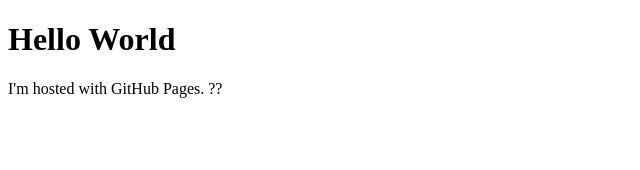
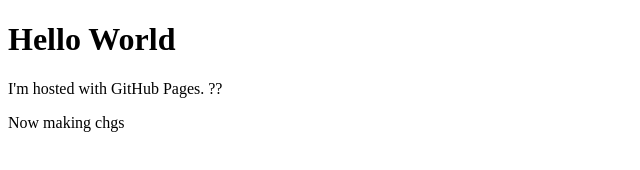
Before and after one commit to AkashPaltasingh/akashpaltasingh.github.io, a plain HTML site: page index.html in a window 1280 px wide. Shown: the whole page, without its empty margins (0-640 px from the left). Drawn offline with Linux system fonts and the light colour scheme.

Commit message:
commit chgs

```diff
--- a/index.html
+++ b/index.html
@@ -3,5 +3,6 @@
 <body>
 <h1>Hello World</h1>
 <p>I'm hosted with GitHub Pages. ??</p>
+<p>Now making chgs </p>
 </body>
 </html>
```
